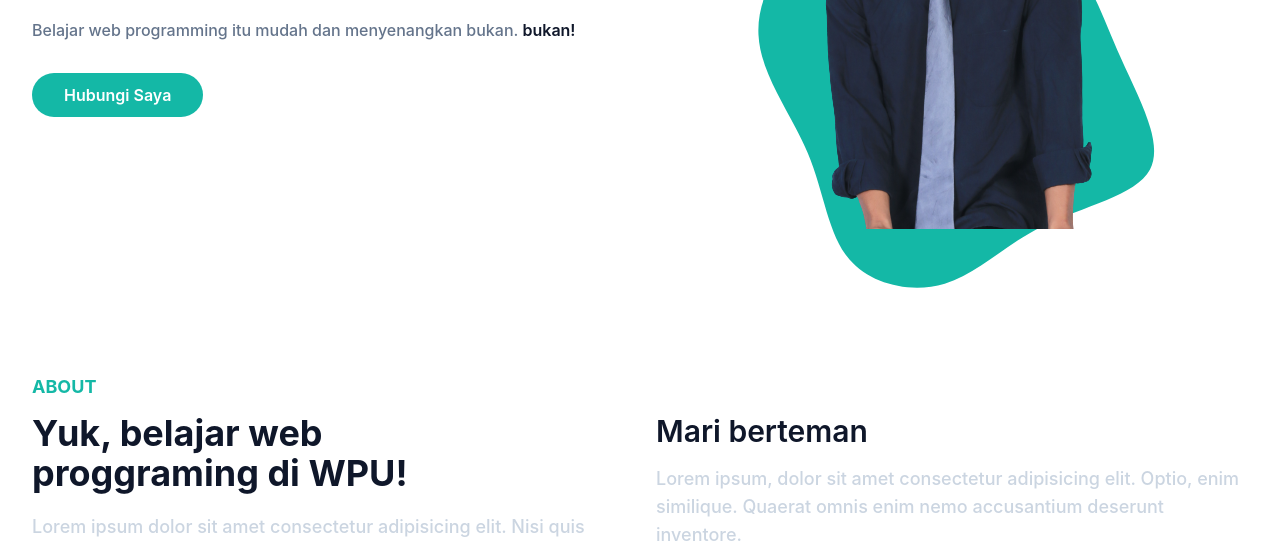
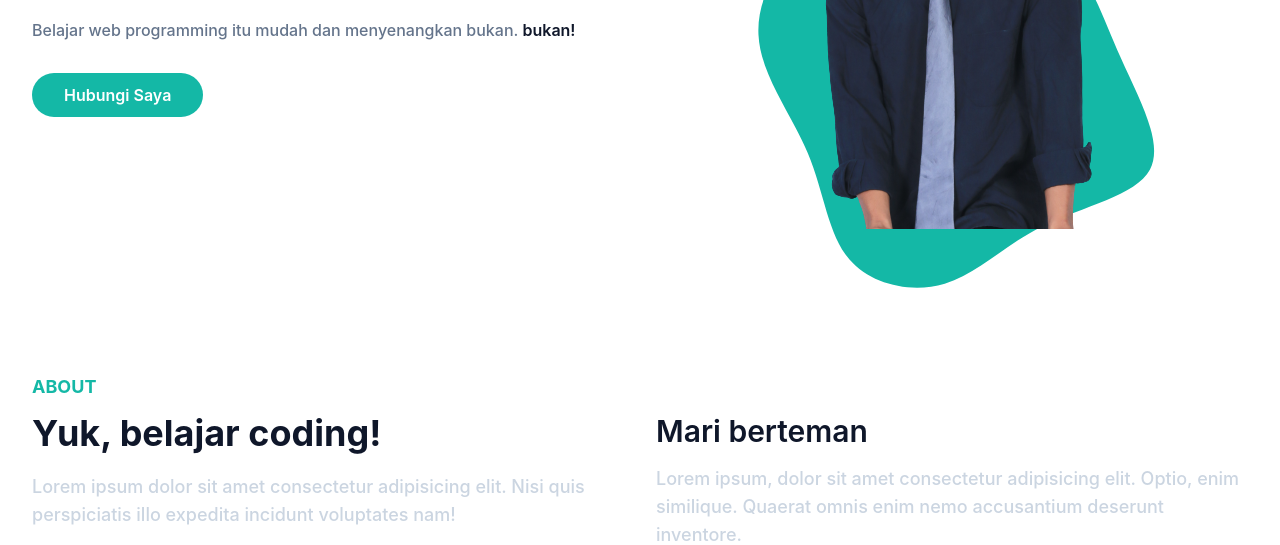
Before and after one commit to Firsaavln/portfolio-tailwindcss, a website: page index.html in a window 1280 px wide. Shown: the part 381-926 px from the top of the page. Drawn offline with Linux system fonts and the light colour scheme.

Commit message:
update dark mode toggle dan perbaikan fitur lainnya

```diff
--- a/index.html
+++ b/index.html
@@ -111,7 +111,7 @@ if (localStorage.theme === 'dark' || (!('theme' in localStorage) && window.match
             <div class="flex flex-wrap">
 <div class="w-full px-4 mb-10 lg:w-1/2">
     <h4 class="font-bold uppercase text-primary text-lg mb-3">About</h4>
-    <h2 class="font-bold text-dark text-3xl mb-5 max-w-md lg:text-4xl dark:text-white">Yuk, belajar web proggraming di WPU!</h2>
+    <h2 class="font-bold text-dark text-3xl mb-5 max-w-md lg:text-4xl dark:text-white">Yuk, belajar coding!</h2>
     <p class="font-medium text-base text-slate-300 max-w-xl lg:text-lg">Lorem ipsum dolor sit amet consectetur adipisicing elit. Nisi quis perspiciatis illo expedita incidunt voluptates nam!</p>
 </div>
 <div class="w-full px-4 lg:w-1/2">
```
